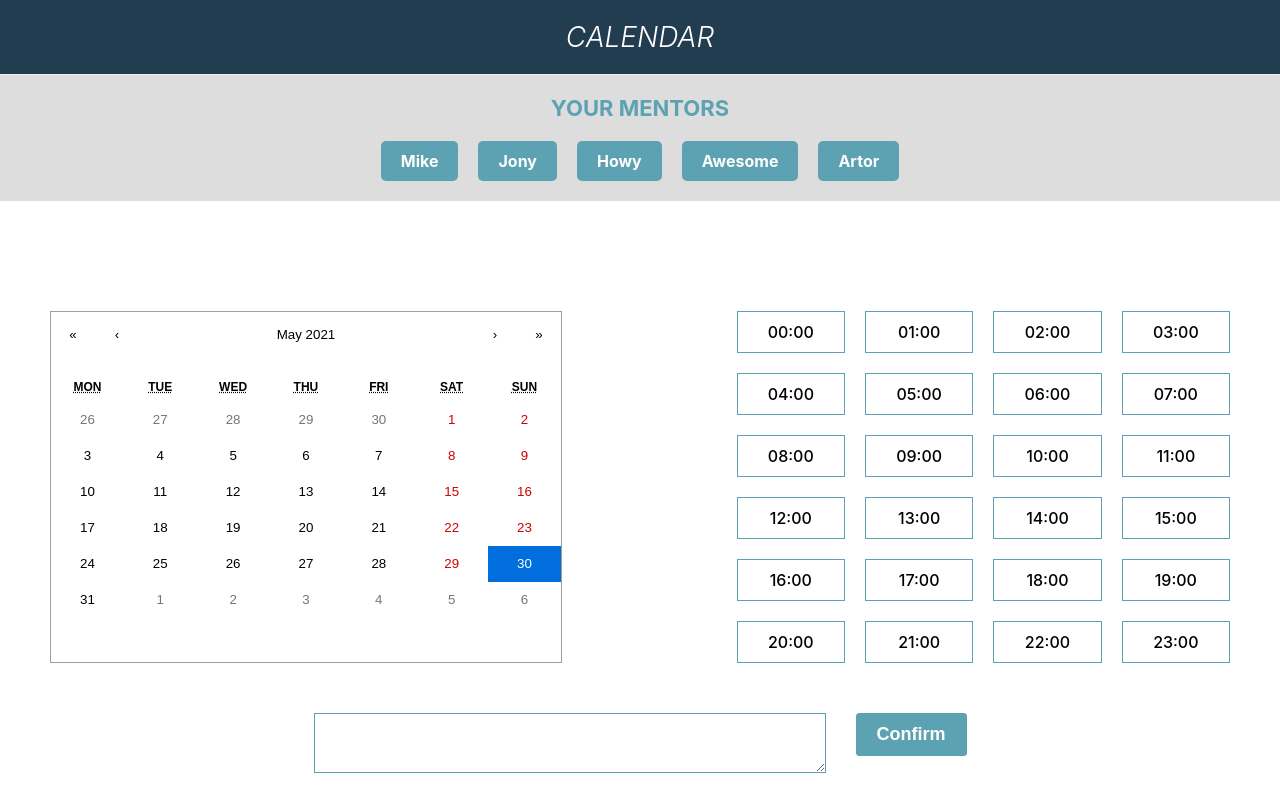
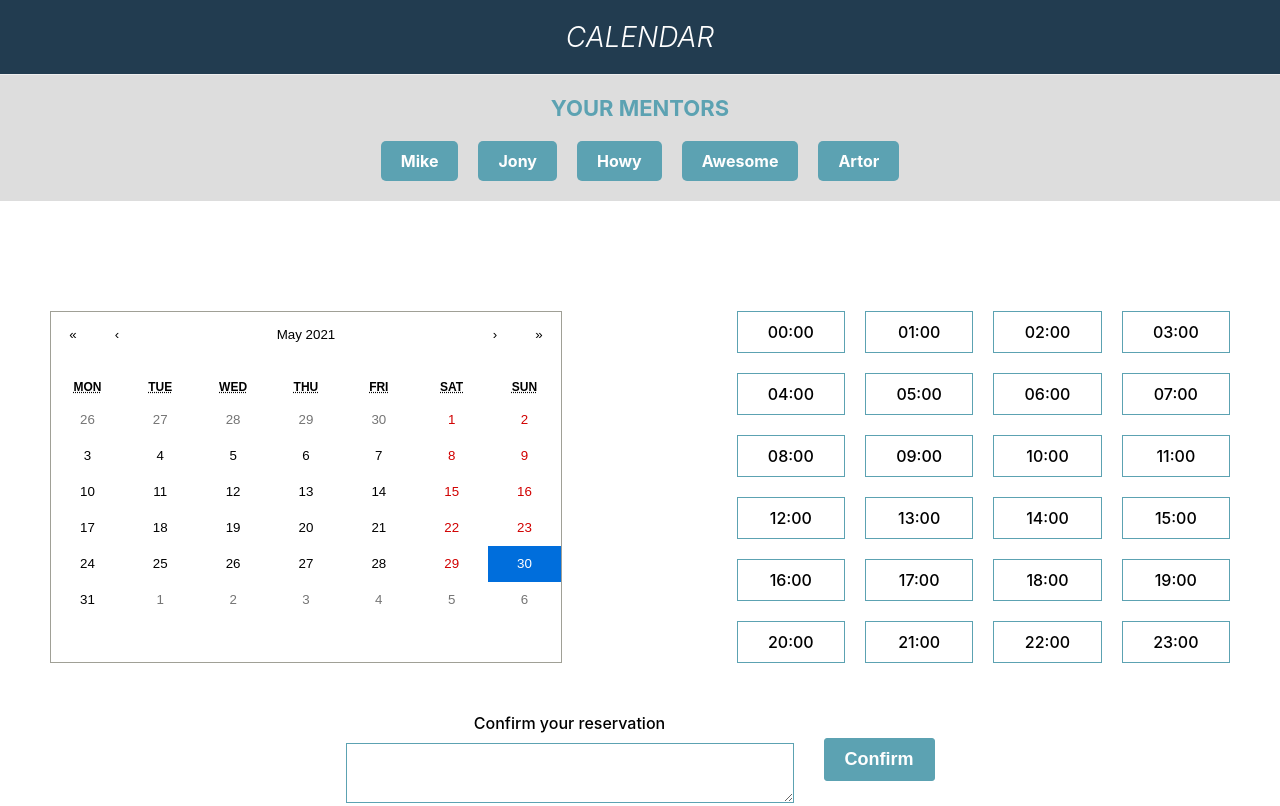
Before and after one commit to ermyas7/Agenda, a React (Create React App) app: page / in a window 1280 px wide. Built offline with nearby package versions, Linux system fonts and the light colour scheme.

Commit message:
Add Confirm test

```diff
--- a/src/components/Confirm/Confirm.scss
+++ b/src/components/Confirm/Confirm.scss
@@ -1,12 +1,23 @@
 .confirm{
     display: flex;
     justify-content: center;
-    align-items: flex-start;
+    align-items: center;
 
     &-input{
-        width: 40vw;
-        height: 6rem;
-        border: 1px var(--color-primary-light) solid;
+        width: 35vw;
+
+        label{
+            margin-bottom: 1rem;
+            display: inline-block;
+            font-size: 1.6rem;
+            font-weight: 500;
+        }
+
+        textarea{
+            border: 1px var(--color-primary-light) solid;
+            height: 6rem;
+            width: 100%;
+        }
     }
 
     &-btn{
--- a/src/components/Confirm/index.js
+++ b/src/components/Confirm/index.js
@@ -3,7 +3,10 @@ import './Confirm.scss';
 export default function Confirm(){
     return(
         <div className="confirm">
-            <textarea name="confirm" className="confirm-input"></textarea>
+            <div className="confirm-input">
+            <label htmlFor="confirm-input">Confirm your reservation</label>
+            <textarea name="confirm" id="confirm-input"></textarea>
+            </div>
             <button className="confirm-btn">Confirm</button>
         </div>
     )
```
Also changed, not shown: 1 other file (tests, documents, lock files or other folders).
